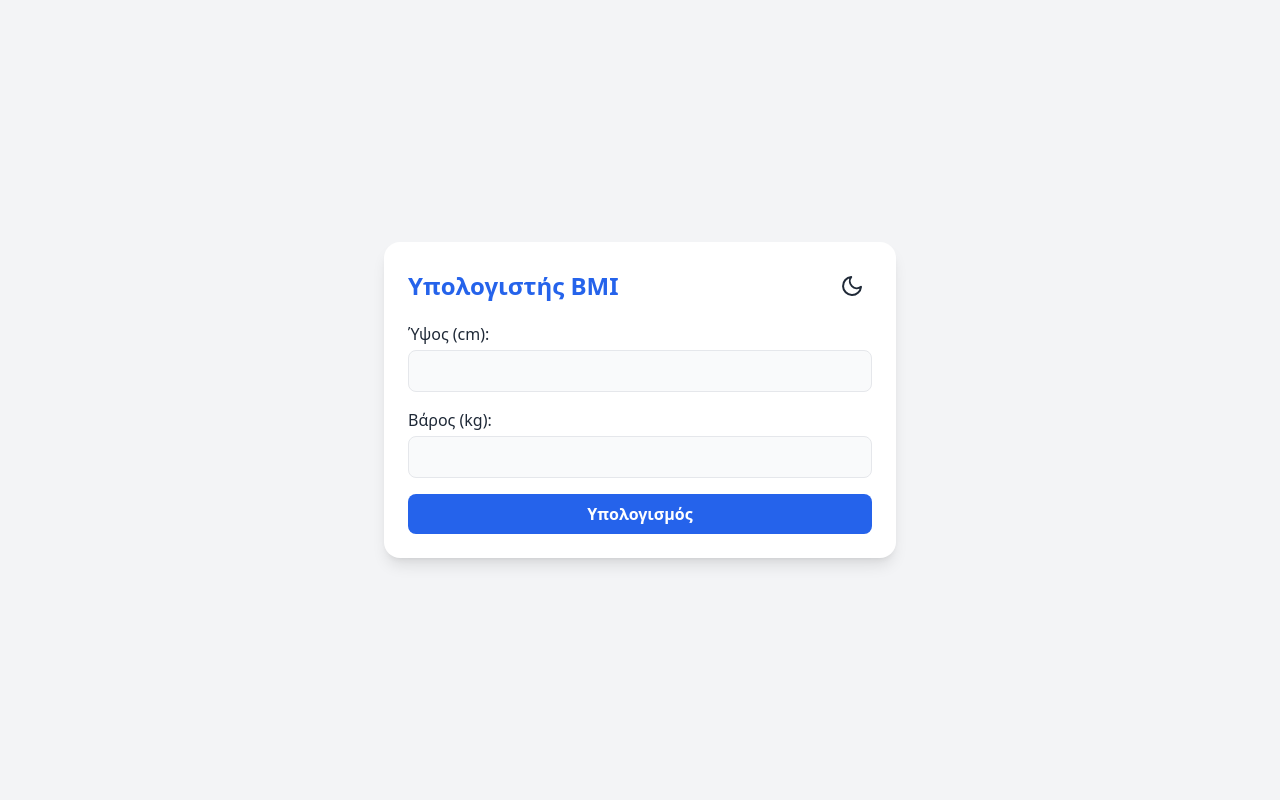
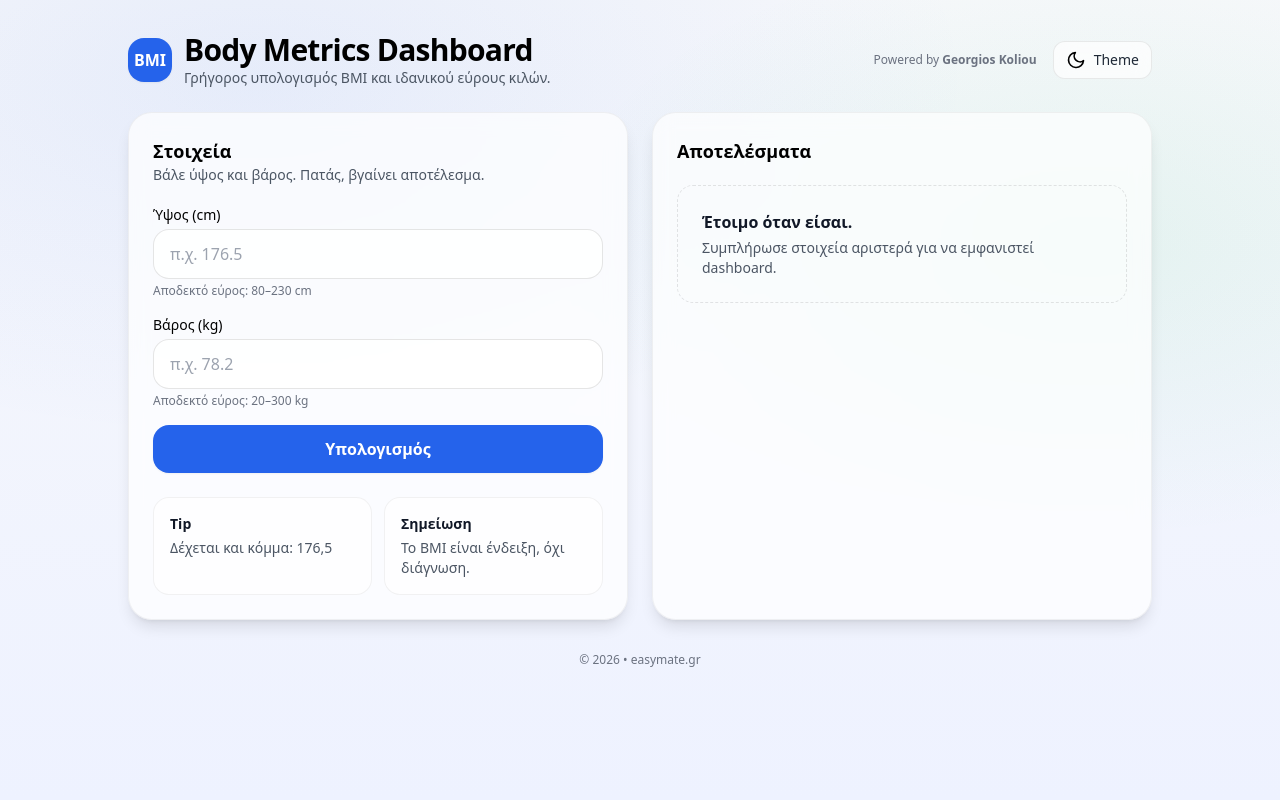
Before and after one commit to AlanTurist/BMI-Calculator, a Flask app: page / in a window 1280 px wide. Run offline with Flask 3, Linux system fonts and the light colour scheme; some libraries are stand-ins or nearby versions.

Commit message:
upgrade bmi calc

```diff
--- a/app.py
+++ b/app.py
@@ -1,48 +1,102 @@
-from flask import Flask, render_template, request
+import os
+from typing import Optional, Tuple
+
+from flask import Flask, redirect, render_template, request, session, url_for
 
 app = Flask(__name__)
+app.secret_key = os.environ.get("SECRET_KEY", "dev-change-me")
 
-@app.route('/', methods=['GET', 'POST'])
+
+def _classify_bmi(bmi: float) -> Tuple[str, str]:
+    if bmi < 18.5:
+        return (
+            "Λιποβαρής",
+            "Στόχευσε σε σταδιακή αύξηση βάρους με ποιοτική θερμιδική πρόσληψη. Αν έχεις συμπτώματα ή απότομες αλλαγές βάρους, μίλα με επαγγελματία υγείας.",
+        )
+    if bmi < 25:
+        return (
+            "Υγιές εύρος",
+            "Είσαι σε φυσιολογικό εύρος. Συνέχισε με ισορροπημένη διατροφή, ύπνο και σταθερή δραστηριότητα.",
+        )
+    if bmi < 30:
+        return (
+            "Υπέρβαρος",
+            "Μικρές αλλαγές (περισσότερο περπάτημα, λίγο καλύτερες μερίδες/πρωτεΐνη/ίνες) κάνουν μεγάλη διαφορά. Αν θες, μπορώ να σου προτείνω πλάνο.",
+        )
+    if bmi < 35:
+        return (
+            "Παχυσαρκία (I)",
+            "Αξίζει δομημένο πλάνο διατροφής/άσκησης και έλεγχο βασικών δεικτών. Αν υπάρχουν συνοδά προβλήματα, μίλα με γιατρό.",
+        )
+    return (
+        "Παχυσαρκία (II+)",
+        "Συνιστάται ιατρική καθοδήγηση και εξατομικευμένο πλάνο. Μην το πας «ήρωας μόνος» — δεν χρειάζεται.",
+    )
+
+
+def _healthy_weight_range(height_m: float) -> Tuple[float, float]:
+    # BMI 18.5–24.9
+    min_kg = 18.5 * (height_m ** 2)
+    max_kg = 24.9 * (height_m ** 2)
+    return (min_kg, max_kg)
+
+
+def _parse_inputs() -> Tuple[Optional[float], Optional[float], Optional[str]]:
+    # Επιστρέφει (height_cm, weight_kg, error_message)
+    try:
+        height_cm = float((request.form.get("height") or "").strip().replace(",", "."))
+        weight_kg = float((request.form.get("weight") or "").strip().replace(",", "."))
+    except ValueError:
+        return None, None, "Βάλε έγκυρες αριθμητικές τιμές (π.χ. 176.5 και 78.2)."
+
+    if not (80 <= height_cm <= 230):
+        return height_cm, weight_kg, "Το ύψος πρέπει να είναι μεταξύ 80 και 230 cm."
+    if not (20 <= weight_kg <= 300):
+        return height_cm, weight_kg, "Το βάρος πρέπει να είναι μεταξύ 20 και 300 kg."
+
+    return height_cm, weight_kg, None
+
+
+def _compute(height_cm: float, weight_kg: float) -> dict:
+    h_m = height_cm / 100.0
+    bmi = weight_kg / (h_m ** 2)
+    category, advice = _classify_bmi(bmi)
+    min_kg, max_kg = _healthy_weight_range(h_m)
+    return {
+        "bmi": bmi,
+        "category": category,
+        "advice": advice,
+        "healthy_min_kg": min_kg,
+        "healthy_max_kg": max_kg,
+    }
+
+
+@app.route("/", methods=["GET", "POST"])
 def index():
-    bmi = None
-    health_message = ""
-    advice = ""
-    risk_percentage = 0
+    if request.method == "POST":
+        height_cm, weight_kg, error = _parse_inputs()
 
-    if request.method == 'POST':
-        try:
-            # Λήψη και μετατροπή των δεδομένων από την φόρμα
-            height = float(request.form['height']) / 100
-            weight = float(request.form['weight'])
+        session["last_inputs"] = {
+            "height": "" if height_cm is None else height_cm,
+            "weight": "" if weight_kg is None else weight_kg,
+        }
 
-            # Υπολογισμός του BMI
-            bmi = weight / (height ** 2)
+        if error:
+            session["last_error"] = error
+            session.pop("last_result", None)
+            return redirect(url_for("index"))
 
-            # Καθορισμός μηνυμάτων υγείας και ποσοστού κινδύνου
-            if bmi < 18.5:
-                health_message = "Λιποβαρής"
-                advice = "Συνιστάται να αυξήσετε την πρόσληψη θερμίδων και να συμβουλευτείτε έναν διατροφολόγο."
-                risk_percentage = 10
-            elif 18.5 <= bmi < 25:
-                health_message = "Υγιής"
-                advice = "Η κατάσταση του βάρους σας είναι φυσιολογική. Συνεχίστε να διατηρείτε μια ισορροπημένη διατροφή."
-                risk_percentage = 0
-            elif 25 <= bmi < 30:
-                health_message = "Υπερβαρής"
-                advice = "Συνιστάται να μειώσετε το βάρος σας μέσω υγιεινής διατροφής και άσκησης."
-                risk_percentage = 50
-            elif 30 <= bmi < 35:
-                health_message = "Παχύσαρκος"
-                advice = "Η κατάσταση αυτή μπορεί να προκαλέσει προβλήματα υγείας. Συμβουλευτείτε έναν γιατρό για ένα πρόγραμμα απώλειας βάρους."
-                risk_percentage = 75
-            else:
-                health_message = "Πολύ Παχύσαρκος"
-                advice = "Είναι σημαντικό να αναζητήσετε ιατρική βοήθεια για να διαχειριστείτε την παχυσαρκία σας."
-                risk_percentage = 90
-        except ValueError as e:
-            return f"Σφάλμα: {e}"
+        session["last_result"] = _compute(height_cm, weight_kg)
+        session.pop("last_error", None)
+        return redirect(url_for("index"))
 
-    return render_template('index.html', bmi=bmi, health_message=health_message, advice=advice, risk_percentage=risk_percentage)
+    inputs = session.get("last_inputs") or {"height": "", "weight": ""}
+    error = session.pop("last_error", None)
+    result = session.get("last_result")
 
-if __name__ == '__main__':
-    app.run(host='0.0.0.0', port=5000, debug=True)
+    return render_template("index.html", inputs=inputs, error=error, result=result)
+
+
+if __name__ == "__main__":
+    port = int(os.environ.get("PORT", "5000"))
+    app.run(host="0.0.0.0", port=port, debug=True)
--- /dev/null
+++ b/static/css/app.css
@@ -0,0 +1,77 @@
+:root{
+  --bg1:#0b1220;
+  --bg2:#0f1b34;
+  --card:#0b1220cc;
+  --card2:#ffffff;
+  --muted:#6b7280;
+  --ring:#2563eb;
+}
+
+html.dark body{
+  background: radial-gradient(1200px 600px at 20% 10%, #1d4ed833, transparent 60%),
+              radial-gradient(900px 500px at 85% 30%, #22c55e22, transparent 60%),
+              linear-gradient(180deg, #050814, #0b1220);
+  color: #e5e7eb;
+}
+
+body{
+  background: radial-gradient(1200px 600px at 20% 10%, #2563eb14, transparent 60%),
+              radial-gradient(900px 500px at 85% 30%, #22c55e14, transparent 60%),
+              linear-gradient(180deg, #f7f8fb, #eef2ff);
+}
+
+.glass{
+  backdrop-filter: blur(10px);
+  -webkit-backdrop-filter: blur(10px);
+}
+
+.kpi{
+  letter-spacing: -0.02em;
+}
+
+.pill{
+  border: 1px solid rgba(0,0,0,.08);
+}
+
+html.dark .pill{
+  border-color: rgba(255,255,255,.12);
+}
+
+.meter{
+  height: 14px;
+  border-radius: 999px;
+  overflow: hidden;
+  display: flex;
+}
+
+.meter > div{
+  height: 100%;
+}
+
+.marker{
+  position: absolute;
+  top: -6px;
+  width: 2px;
+  height: 26px;
+  border-radius: 999px;
+  background: currentColor;
+  opacity: .9;
+}
+
+.marker-dot{
+  position: absolute;
+  top: -10px;
+  width: 10px;
+  height: 10px;
+  border-radius: 999px;
+  background: currentColor;
+}
+
+.fade-in{
+  animation: fadeIn .35s ease-out both;
+}
+
+@keyframes fadeIn{
+  from{ opacity:0; transform: translateY(6px); }
+  to{ opacity:1; transform: translateY(0); }
+}
--- /dev/null
+++ b/static/js/app.js
@@ -0,0 +1,24 @@
+(function(){
+  const htmlEl = document.documentElement;
+  const stored = localStorage.getItem('theme');
+  const setIcons = () => {
+    const sun = document.getElementById('icon-sun');
+    const moon = document.getElementById('icon-moon');
+    if(!sun || !moon) return;
+    const isDark = htmlEl.classList.contains('dark');
+    sun.classList.toggle('hidden', !isDark);
+    moon.classList.toggle('hidden', isDark);
+  };
+
+  if (stored === 'dark') htmlEl.classList.add('dark');
+  setIcons();
+
+  const btn = document.getElementById('theme-toggle');
+  if(btn){
+    btn.addEventListener('click', () => {
+      const isDark = htmlEl.classList.toggle('dark');
+      localStorage.setItem('theme', isDark ? 'dark' : 'light');
+      setIcons();
+    });
+  }
+})();
--- a/templates/index.html
+++ b/templates/index.html
@@ -1,113 +1,202 @@
-<!-- templates/index.html -->
 <!DOCTYPE html>
 <html lang="el">
 <head>
   <meta charset="UTF-8">
   <meta name="viewport" content="width=device-width, initial-scale=1.0">
-  <title>Υπολογιστής BMI - Κολιού Γεώργιος</title>
+  <title>BMI Calculator - EasyMate</title>
+
   <!-- Tailwind CSS CDN -->
   <script src="https://cdn.tailwindcss.com"></script>
   <script>
-    // Configure Tailwind dark mode
     tailwind.config = { darkMode: 'class' }
   </script>
-  <!-- Chart.js CDN -->
-  <script src="https://cdn.jsdelivr.net/npm/chart.js"></script>
+
+  <link rel="stylesheet" href="{{ url_for('static', filename='css/app.css') }}">
 </head>
-<body class="bg-gray-100 dark:bg-gray-900 text-gray-800 dark:text-gray-200 min-h-screen flex items-center justify-center p-4">
-  <div class="w-full max-w-lg bg-white dark:bg-gray-800 rounded-2xl shadow-lg p-6">
-    <div class="flex justify-between items-center mb-4">
-      <h1 class="text-2xl font-bold text-blue-600 dark:text-blue-400">Υπολογιστής BMI</h1>
-      <button id="theme-toggle" class="p-2 rounded-full hover:bg-gray-200 dark:hover:bg-gray-700">
-        <svg id="icon-sun" class="w-6 h-6 hidden" xmlns="http://www.w3.org/2000/svg" fill="none" viewBox="0 0 24 24" stroke="currentColor">
+
+<body class="min-h-screen p-4 md:p-8">
+  <div class="mx-auto max-w-5xl">
+
+    <!-- Top bar -->
+    <header class="flex flex-col gap-3 md:flex-row md:items-center md:justify-between mb-6">
+      <div class="flex items-center gap-3">
+        <div class="w-11 h-11 rounded-2xl bg-blue-600 text-white grid place-items-center shadow-sm">
+          <span class="font-bold">BMI</span>
+        </div>
+        <div>
+          <h1 class="text-2xl md:text-3xl font-bold tracking-tight">Body Metrics Dashboard</h1>
+          <p class="text-sm text-gray-600 dark:text-gray-400">Γρήγορος υπολογισμός BMI και ιδανικού εύρους κιλών.</p>
+        </div>
+      </div>
+
+      <div class="flex items-center justify-between md:justify-end gap-4">
+        <div class="text-xs text-gray-500 dark:text-gray-400 whitespace-nowrap">
+          Powered by <span class="font-semibold">Georgios Koliou</span>
+        </div>
+
+        <button id="theme-toggle" class="pill glass px-3 py-2 rounded-xl hover:shadow-sm transition bg-white/70 dark:bg-white/5">
+          <div class="flex items-center gap-2 text-sm">
+            <svg id="icon-sun" class="w-5 h-5 hidden" xmlns="http://www.w3.org/2000/svg" fill="none" viewBox="0 0 24 24" stroke="currentColor">
               <path stroke-linecap="round" stroke-linejoin="round" stroke-width="2" d="M12 3v2m0 14v2m9-9h-2M5 12H3m15.364-6.364l-1.414 1.414M7.05 16.95l-1.414 1.414m12.728 0l-1.414-1.414M7.05 7.05L5.636 5.636" />
             </svg>
-        <svg id="icon-moon" class="w-6 h-6" xmlns="http://www.w3.org/2000/svg" fill="none" viewBox="0 0 24 24" stroke="currentColor">
+            <svg id="icon-moon" class="w-5 h-5" xmlns="http://www.w3.org/2000/svg" fill="none" viewBox="0 0 24 24" stroke="currentColor">
               <path stroke-linecap="round" stroke-linejoin="round" stroke-width="2" d="M21 12.79A9 9 0 1111.21 3 7 7 0 0021 12.79z" />
             </svg>
+            <span class="text-gray-800 dark:text-gray-200">Theme</span>
+          </div>
         </button>
       </div>
-    <form id="bmi-form" method="POST" class="space-y-4">
+    </header>
+
+    <main class="grid grid-cols-1 md:grid-cols-2 gap-6">
+      <!-- Input card -->
+      <section class="glass rounded-3xl shadow-lg bg-white/70 dark:bg-white/5 border border-black/5 dark:border-white/10 p-6">
+        <div class="flex items-start justify-between mb-5">
           <div>
-        <label for="height" class="block mb-1">Ύψος (cm):</label>
-        <input type="number" step="0.1" name="height" id="height" required class="w-full p-2 border rounded-lg bg-gray-50 dark:bg-gray-700 focus:ring-blue-500 focus:border-blue-500" />
+            <h2 class="text-lg font-semibold">Στοιχεία</h2>
+            <p class="text-sm text-gray-600 dark:text-gray-400">Βάλε ύψος και βάρος. Πατάς, βγαίνει αποτέλεσμα.</p>
           </div>
+          <!--<div class="text-xs text-gray-500 dark:text-gray-400">
+            * ενδεικτικό εργαλείο
+          </div>-->
+        </div>
+
+        {% if error %}
+          <div class="fade-in mb-4 rounded-2xl border border-red-500/20 bg-red-500/10 text-red-800 dark:text-red-200 px-4 py-3">
+            <div class="font-semibold mb-1">Κάτι δεν πάει καλά</div>
+            <div class="text-sm">{{ error }}</div>
+          </div>
+        {% endif %}
+
+        <form method="POST" class="space-y-4">
           <div>
-        <label for="weight" class="block mb-1">Βάρος (kg):</label>
-        <input type="number" step="0.1" name="weight" id="weight" required class="w-full p-2 border rounded-lg bg-gray-50 dark:bg-gray-700 focus:ring-blue-500 focus:border-blue-500" />
+            <label for="height" class="block text-sm font-medium mb-1">Ύψος (cm)</label>
+            <input
+              type="text"
+              inputmode="decimal"
+              name="height"
+              id="height"
+              value="{{ inputs.height }}"
+              placeholder="π.χ. 176.5"
+              required
+              class="w-full px-4 py-3 rounded-2xl border border-black/10 dark:border-white/10 bg-white/80 dark:bg-black/20 focus:outline-none focus:ring-2 focus:ring-blue-500/60">
+            <p class="mt-1 text-xs text-gray-500 dark:text-gray-400">Αποδεκτό εύρος: 80–230 cm</p>
           </div>
-      <button type="submit" class="w-full py-2 rounded-lg bg-blue-600 text-white font-semibold hover:bg-blue-500 transition">Υπολογισμός</button>
+
+          <div>
+            <label for="weight" class="block text-sm font-medium mb-1">Βάρος (kg)</label>
+            <input
+              type="text"
+              inputmode="decimal"
+              name="weight"
+              id="weight"
+              value="{{ inputs.weight }}"
+              placeholder="π.χ. 78.2"
+              required
+              class="w-full px-4 py-3 rounded-2xl border border-black/10 dark:border-white/10 bg-white/80 dark:bg-black/20 focus:outline-none focus:ring-2 focus:ring-blue-500/60">
+            <p class="mt-1 text-xs text-gray-500 dark:text-gray-400">Αποδεκτό εύρος: 20–300 kg</p>
+          </div>
+
+          <button type="submit" class="w-full py-3 rounded-2xl bg-blue-600 text-white font-semibold hover:bg-blue-500 transition shadow-sm">
+            Υπολογισμός
+          </button>
         </form>
 
-    {% if bmi %}
-    <div class="mt-6 text-center">
-      <p class="text-xl">Το BMI σας είναι: <span class="font-bold">{{ bmi|round(2) }}</span></p>
-      <p class="mt-2 font-medium">{{ health_message }}</p>
-      <p class="text-sm text-gray-600 dark:text-gray-400">{{ advice }}</p>
-
-      <div class="mt-6 relative w-full h-48">
-        <canvas id="bmiChart" class="absolute inset-0"></canvas>
+        <div class="mt-6 grid grid-cols-2 gap-3 text-sm text-gray-600 dark:text-gray-400">
+          <div class="rounded-2xl border border-black/5 dark:border-white/10 bg-white/60 dark:bg-white/5 p-4">
+            <div class="font-semibold text-gray-900 dark:text-gray-200">Tip</div>
+            <div class="mt-1">Δέχεται και κόμμα: <span class="font-medium">176,5</span></div>
+          </div>
+          <div class="rounded-2xl border border-black/5 dark:border-white/10 bg-white/60 dark:bg-white/5 p-4">
+            <div class="font-semibold text-gray-900 dark:text-gray-200">Σημείωση</div>
+            <div class="mt-1">Το BMI είναι ένδειξη, όχι διάγνωση.</div>
           </div>
         </div>
-    {% endif %}
+      </section>
+
+      <!-- Results card -->
+      <section class="glass rounded-3xl shadow-lg bg-white/70 dark:bg-white/5 border border-black/5 dark:border-white/10 p-6">
+        <div class="mb-5">
+          <h2 class="text-lg font-semibold">Αποτελέσματα</h2>
+          <!--<p class="text-sm text-gray-600 dark:text-gray-400">Καθαρά.</p>-->
         </div>
 
-  <script>
-    // Initialize theme based on localStorage
-    const htmlEl = document.documentElement;
-    const storedTheme = localStorage.getItem('theme');
-    if (storedTheme === 'dark') {
-      htmlEl.classList.add('dark');
-      document.getElementById('icon-sun').classList.remove('hidden');
-      document.getElementById('icon-moon').classList.add('hidden');
-    } else {
-      htmlEl.classList.remove('dark');
-      document.getElementById('icon-moon').classList.remove('hidden');
-      document.getElementById('icon-sun').classList.add('hidden');
-    }
+        {% if result %}
+          {% set bmi = result.bmi %}
+          <div class="fade-in">
+            <div class="flex items-end justify-between gap-4">
+              <div>
+                <div class="text-sm text-gray-600 dark:text-gray-400">BMI</div>
+                <div class="kpi text-5xl font-bold leading-none">{{ "%.2f"|format(bmi) }}</div>
+              </div>
+              <div class="pill px-4 py-2 rounded-2xl bg-white/70 dark:bg-white/5">
+                <div class="text-xs text-gray-500 dark:text-gray-400">Κατηγορία</div>
+                <div class="font-semibold">{{ result.category }}</div>
+              </div>
+            </div>
 
-    // Dark mode toggle
-    const themeToggle = document.getElementById('theme-toggle');
-    themeToggle.addEventListener('click', () => {
-      const isDark = htmlEl.classList.toggle('dark');
-      localStorage.setItem('theme', isDark ? 'dark' : 'light');
-      document.getElementById('icon-moon').classList.toggle('hidden');
-      document.getElementById('icon-sun').classList.toggle('hidden');
-    });
+            <!-- Meter -->
+            <div class="mt-6">
+              <div class="flex items-center justify-between text-xs text-gray-500 dark:text-gray-400 mb-2">
+                <span>Low</span>
+                <span>Healthy</span>
+                <span>High</span>
+              </div>
 
-    {% if bmi %}
-    // Prepare BMI data and color
-    const bmiVal = {{ bmi|round(2) }};
-    const chartColor = bmiVal < 18.5 ? 'rgba(59,130,246,0.7)' :
-                       bmiVal < 25   ? 'rgba(16,185,129,0.7)' :
-                       bmiVal < 30   ? 'rgba(249,115,22,0.7)' :
-                                       'rgba(220,38,38,0.7)';
-    // Create chart showing BMI
-    const ctx = document.getElementById('bmiChart').getContext('2d');
-    new Chart(ctx, {
-      type: 'bar',
-      data: {
-        labels: ['BMI'],
-        datasets: [{
-          label: 'BMI',
-          data: [bmiVal],
-          backgroundColor: chartColor,
-          borderWidth: 0,
-          barPercentage: 0.6
-        }]
-      },
-      options: {
-        indexAxis: 'y',
-        scales: {
-          x: { beginAtZero: true, max: 40, grid: { display: false } },
-          y: { grid: { display: false } }
-        },
-        plugins: { legend: { display: false }, tooltip: { callbacks: { label: ctx => 'BMI: ' + ctx.parsed.x } } },
-        responsive: true,
-        maintainAspectRatio: false,
-      }
-    });
+              <div class="relative">
+                <div class="meter">
+                  <div class="bg-blue-500/60" style="flex: 18.5;"></div>
+                  <div class="bg-emerald-500/60" style="flex: 6.4;"></div>
+                  <div class="bg-orange-500/60" style="flex: 5;"></div>
+                  <div class="bg-red-500/60" style="flex: 10.1;"></div>
+                </div>
+
+                {% set pos = (bmi / 40.0) * 100 %}
+                {% if pos < 0 %}{% set pos = 0 %}{% endif %}
+                {% if pos > 100 %}{% set pos = 100 %}{% endif %}
+
+                <div class="marker" style="left: calc({{ "%.2f"|format(pos) }}% - 1px);"></div>
+                <div class="marker-dot" style="left: calc({{ "%.2f"|format(pos) }}% - 5px);"></div>
+              </div>
+
+              <div class="mt-2 flex justify-between text-[11px] text-gray-500 dark:text-gray-400">
+                <span>18.5</span>
+                <span>24.9</span>
+                <span>30</span>
+                <span>35+</span>
+              </div>
+            </div>
+
+            <!-- Healthy range -->
+            <div class="mt-6 rounded-2xl border border-black/5 dark:border-white/10 bg-white/60 dark:bg-white/5 p-5">
+              <div class="text-sm text-gray-600 dark:text-gray-400">Ιδανικό εύρος κιλών (BMI 18.5–24.9)</div>
+              <div class="mt-1 text-xl font-semibold">
+                {{ "%.1f"|format(result.healthy_min_kg) }}–{{ "%.1f"|format(result.healthy_max_kg) }} kg
+              </div>
+              <div class="mt-3 text-sm text-gray-700 dark:text-gray-300">
+                {{ result.advice }}
+              </div>
+            </div>
+
+            <div class="mt-6 text-xs text-gray-500 dark:text-gray-400">
+              Disclaimer: Οι υπολογισμοί είναι ενδεικτικοί και δεν αντικαθιστούν ιατρική συμβουλή.
+            </div>
+          </div>
+        {% else %}
+          <div class="rounded-2xl border border-dashed border-black/10 dark:border-white/15 p-6 text-gray-600 dark:text-gray-400">
+            <div class="font-semibold text-gray-900 dark:text-gray-200">Έτοιμο όταν είσαι.</div>
+            <div class="mt-1 text-sm">Συμπλήρωσε στοιχεία αριστερά για να εμφανιστεί dashboard.</div>
+          </div>
         {% endif %}
-  </script>
+      </section>
+    </main>
+
+    <footer class="mt-8 text-center text-xs text-gray-500 dark:text-gray-400">
+      © <span id="year"></span> • easymate.gr
+    </footer>
+  </div>
+
+  <script src="{{ url_for('static', filename='js/app.js') }}"></script>
+  <script>document.getElementById("year").textContent = new Date().getFullYear();</script>
 </body>
 </html>
```
Lines whose indentation alone changed are shown as unchanged.
